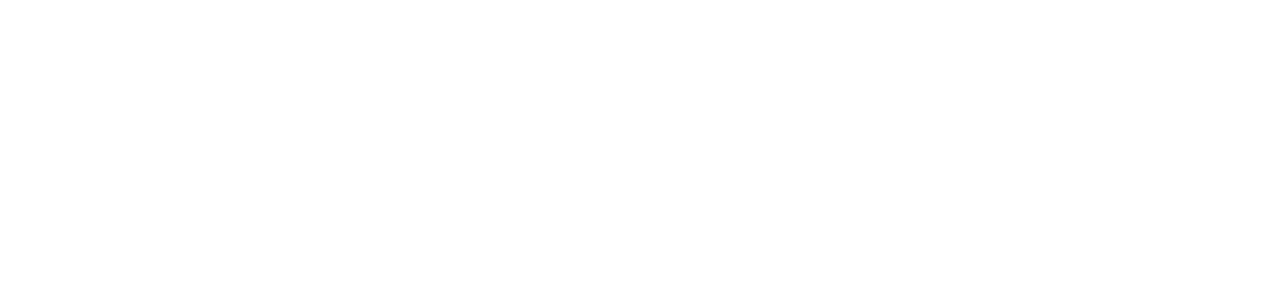
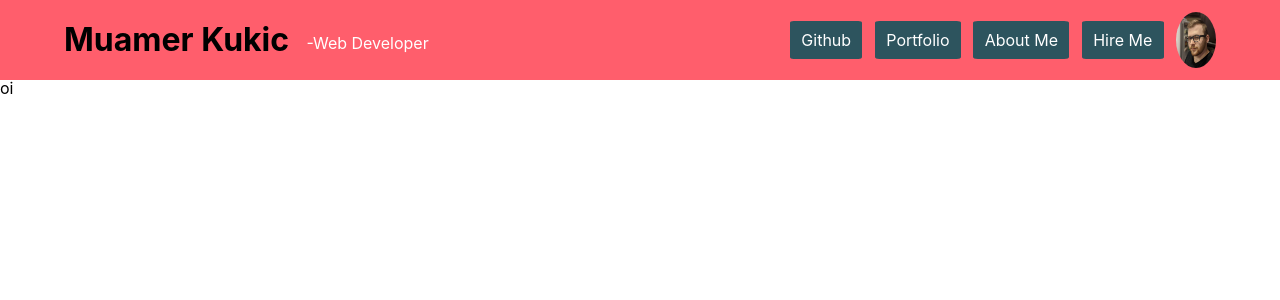
Before and after one commit to kukicako/My-Portfolio, a React (Create React App) app: page / in a window 1280 px wide. Shown: the top 300 px of the page. Built offline with nearby package versions, Linux system fonts and the light colour scheme.

Commit message:
portfolio night one

```diff
--- a/src/App.css
+++ b/src/App.css
@@ -1,38 +1,118 @@
-.App {
-  text-align: center;
+/* http://meyerweb.com/eric/tools/css/reset/
+   v2.0 | 20110126
+   License: none (public domain)
+*/
+
+html, body, div, span, applet, object, iframe,
+h1, h2, h3, h4, h5, h6, p, blockquote, pre,
+a, abbr, acronym, address, big, cite, code,
+del, dfn, em, img, ins, kbd, q, s, samp,
+small, strike, strong, sub, sup, tt, var,
+b, u, i, center,
+dl, dt, dd, ol, ul, li,
+fieldset, form, label, legend,
+table, caption, tbody, tfoot, thead, tr, th, td,
+article, aside, canvas, details, embed,
+figure, figcaption, footer, header, hgroup,
+menu, nav, output, ruby, section, summary,
+time, mark, audio, video {
+	margin: 0;
+	padding: 0;
+	border: 0;
+	font-size: 100%;
+	vertical-align: baseline;
+}
+/* HTML5 display-role reset for older browsers */
+article, aside, details, figcaption, figure,
+footer, header, hgroup, menu, nav, section {
+	display: block;
+}
+body {
+	line-height: 1;
+}
+ol, ul {
+	list-style: none;
+}
+blockquote, q {
+	quotes: none;
+}
+blockquote:before, blockquote:after,
+q:before, q:after {
+	content: '';
+	content: none;
+}
+table {
+	border-collapse: collapse;
+	border-spacing: 0;
 }
 
-.App-logo {
-  height: 40vmin;
-  pointer-events: none;
+
+.App{
+  /* border: 1px solid red; */
+  height: 100%;
 }
 
-@media (prefers-reduced-motion: no-preference) {
-  .App-logo {
-    animation: App-logo-spin infinite 20s linear;
-  }
+.nav{
+  height: 10vh;
+  /* border: 1px solid red; */
+  background-color: #ff5e6c;
+  padding-left: 5%;
+  padding-right:5%;
+  display:flex;
+  flex-wrap: wrap;
+}
+.nav-title{
+  /* border:1px solid blue; */
+  width:50%;
+  display:flex;
+  align-items: center;
+  flex-wrap: wrap;
+  /* flex-direction: column; */
+  font-size: xx-large;
+}
+.title-text{
+  margin-left: 2%;
+  margin-top:1%;
+  padding:1%;
+  font-size: medium;
+  /* border:4px solid beige; */
+  color:white
+
 }
 
-.App-header {
-  background-color: #282c34;
-  min-height: 100vh;
+.nav-links{
+  /* border:1px solid blue; */
+  width:50%;
   display: flex;
-  flex-direction: column;
+  justify-content: flex-end;
   align-items: center;
-  justify-content: center;
-  font-size: calc(10px + 2vmin);
-  color: white;
+}
+.nav-image{
+  margin-left: 1%;
+  height:70%;
+  width:7%;
+  border-radius: 100%;
 }
 
-.App-link {
-  color: #61dafb;
+.portfolio{
+  margin: .4em;
+  padding: .7em;
+  cursor: pointer;
+  background: #2d545e;
+  border-radius: 5%;
+  text-decoration: none;
+  color: white;
+  -webkit-tap-highlight-color: rgba(0,0,0,0);
+  -webkit-font-smoothing: antialiased;
+  -moz-osx-font-smoothing: grayscale;
+
+}
+.portfolio:hover {
+  -webkit-transform: translateY(-5px);
+    transform: translateY(-5px);
 }
 
-@keyframes App-logo-spin {
-  from {
-    transform: rotate(0deg);
-  }
-  to {
-    transform: rotate(360deg);
-  }
+.homepage{
+  /* border:1px solid blue; */
+  height: 93vh
 }
--- a/src/App.js
+++ b/src/App.js
@@ -1,11 +1,17 @@
 import React from 'react';
 import './App.css';
+import {Route, BrowserRouter as Router} from "react-router-dom";
+import Homepage from './components/homepage'
+import Nav from './components/nav'
 
 function App() {
   return (
-    <div className="App">
-
-    </div>
+    <Router>
+      <div className="App">
+          <Nav/>
+          <Homepage />
+      </div>
+    </Router>
   );
 }
 
--- a/src/components/footer.js
+++ b/src/components/footer.js
@@ -0,0 +1 @@
+import React from 'react';
--- a/src/components/homepage.js
+++ b/src/components/homepage.js
@@ -0,0 +1,14 @@
+import React from 'react';
+
+function Homepage(){
+    return(
+        <div className="homepage">
+            <div className="opening">
+                oi
+
+            </div>
+        </div>
+    )
+}
+
+export default Homepage
--- a/src/components/nav.js
+++ b/src/components/nav.js
@@ -0,0 +1,27 @@
+import React from 'react';
+import code from '../images/code.jpg'
+
+function Nav(){
+    return(
+        <div className="nav">
+            <div className="nav-title">
+                <h1>Muamer Kukic</h1>
+                <p className="title-text">-Web Developer</p>
+            </div>
+            <div className="nav-links">
+                <a className="portfolio">Github</a>
+                <a className="portfolio">Portfolio</a>
+                <a className="portfolio">About Me</a>
+                <a className="portfolio">Hire Me</a>
+                <img className="nav-image" src={code} alt="coder"></img>
+
+
+
+
+            </div>
+
+        </div>
+    )
+}
+
+export default Nav
```
Also changed, not shown: src/images/code.jpg (added).
